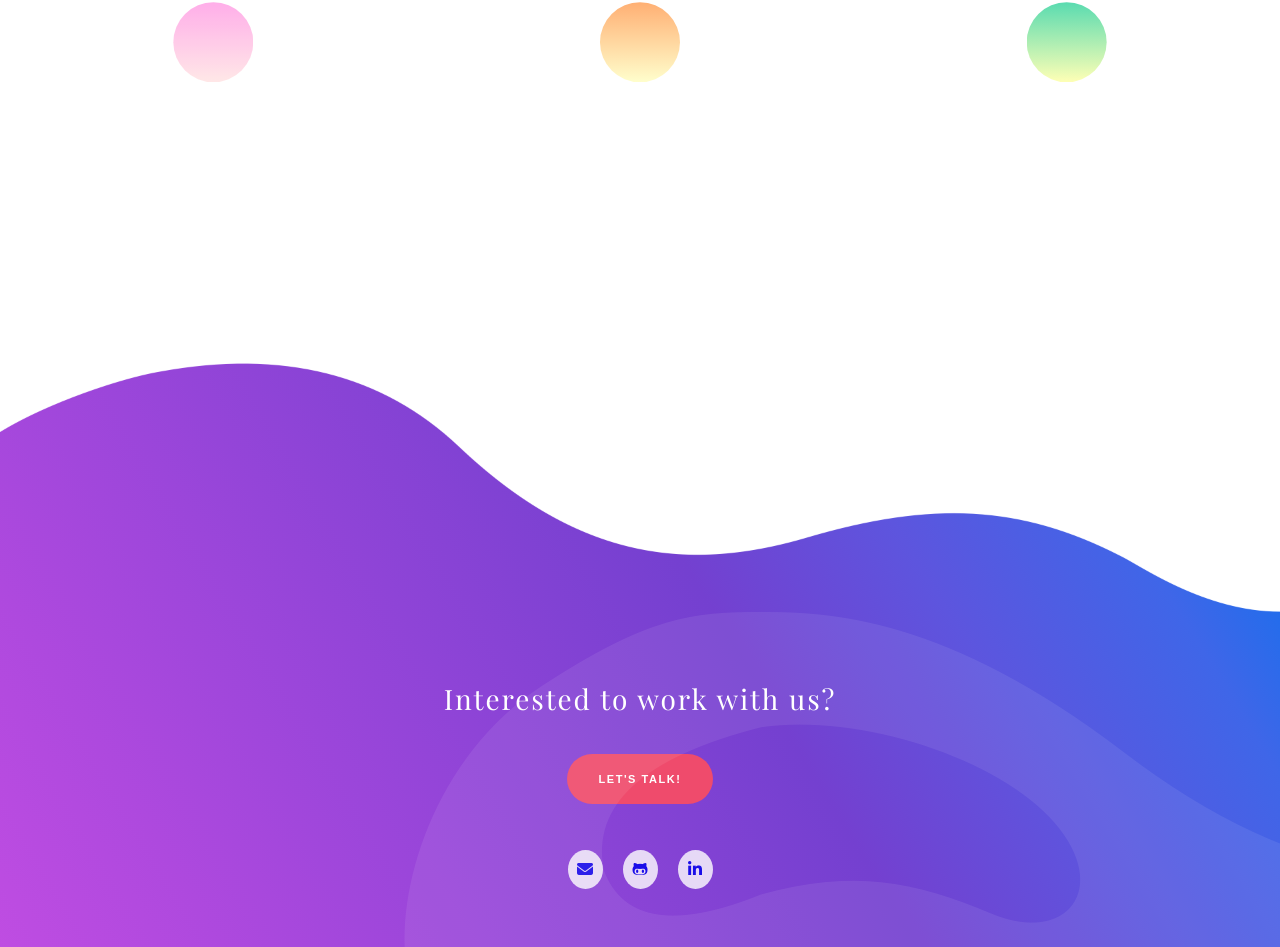
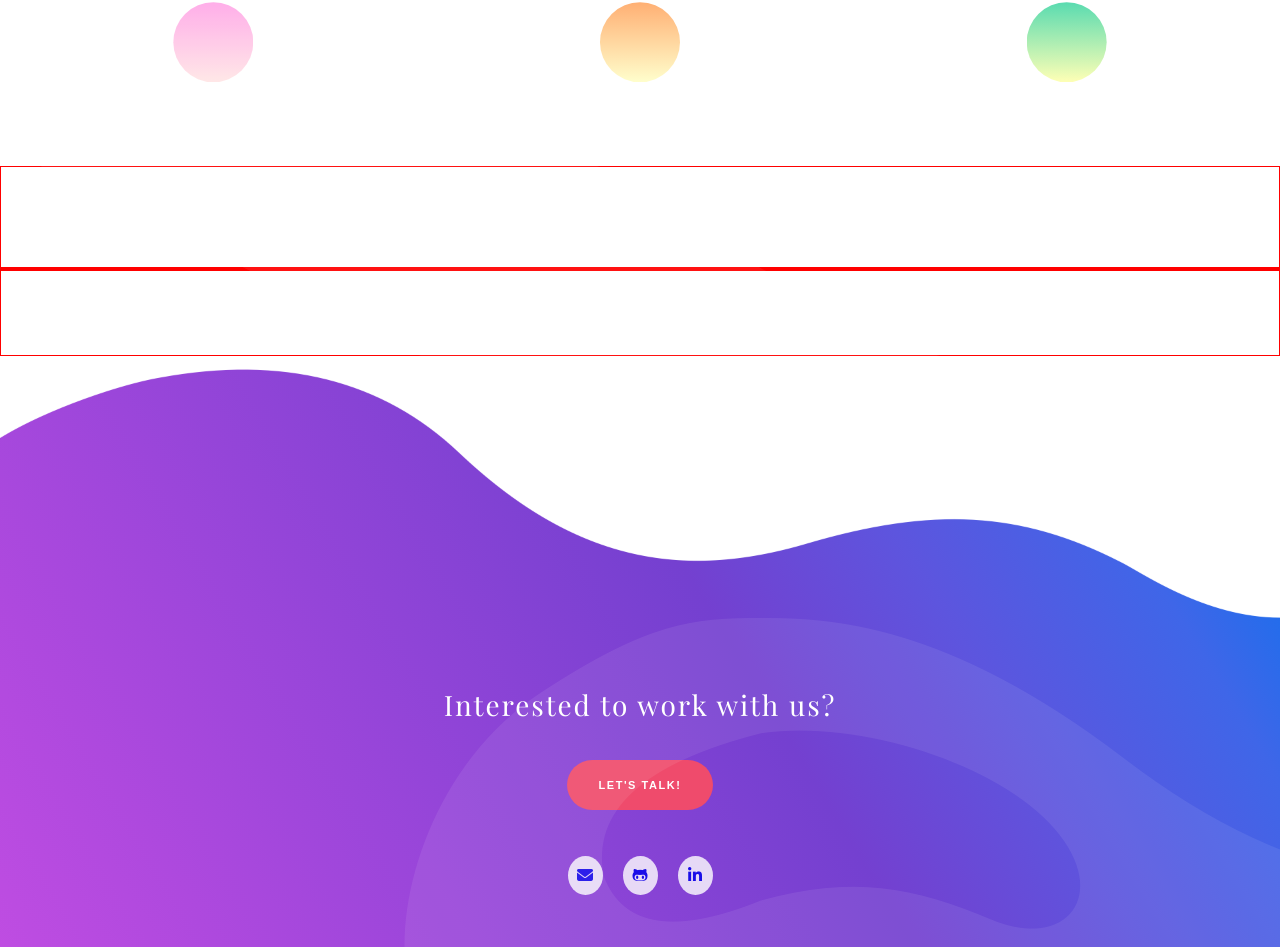
Before and after one commit to jael-VRR/newPortafolio, a React (Create React App) app: page / in a window 1280 px wide. Shown: the part 1137-2084 px from the top of the page. Built offline with nearby package versions, Linux system fonts and the light colour scheme.

Commit message:
style card

```diff
--- a/src/styles/projects.css
+++ b/src/styles/projects.css
@@ -1,23 +1,9 @@
 .home-projects{
     padding: 100px 0 84px;
     background: #fff;
+    border: 1px solid red;
 }
-.container-text {
-    text-align: center;
-  }
-.container-projects{
-    display: flex;
-    justify-content: center;
-}
-.container-card{
-    border: 1px solid black;
-
-    margin: 10px;
-    width: 400px;
-    height: 500px;
-    text-align: center;
-    background-color: #fff;
-    border-radius: 10px;
-    box-shadow: 0 70px 140px 0 rgb(130 136 171 / 20%)
+.wrap{
+    border: 1px solid red;
 
 }
```
